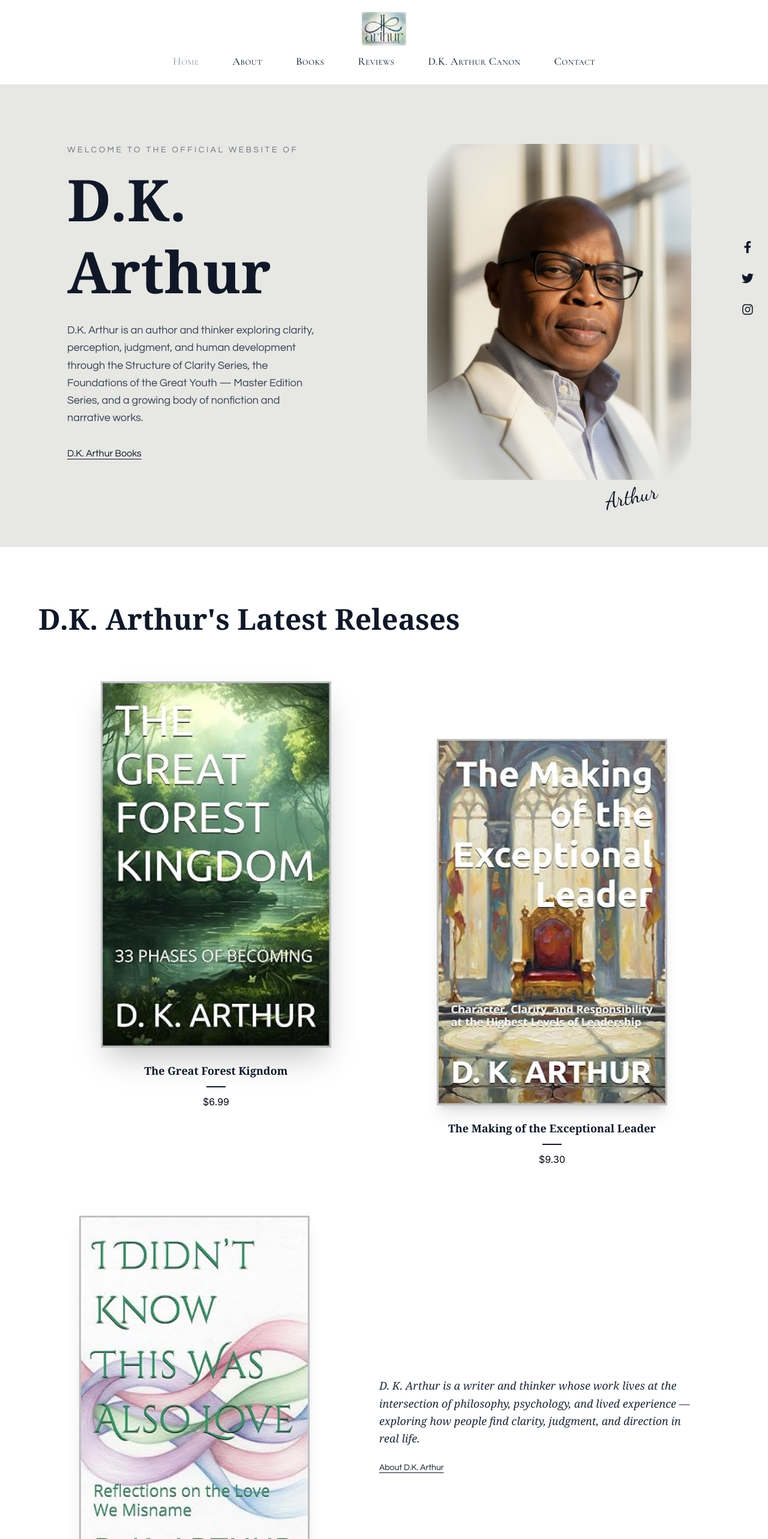
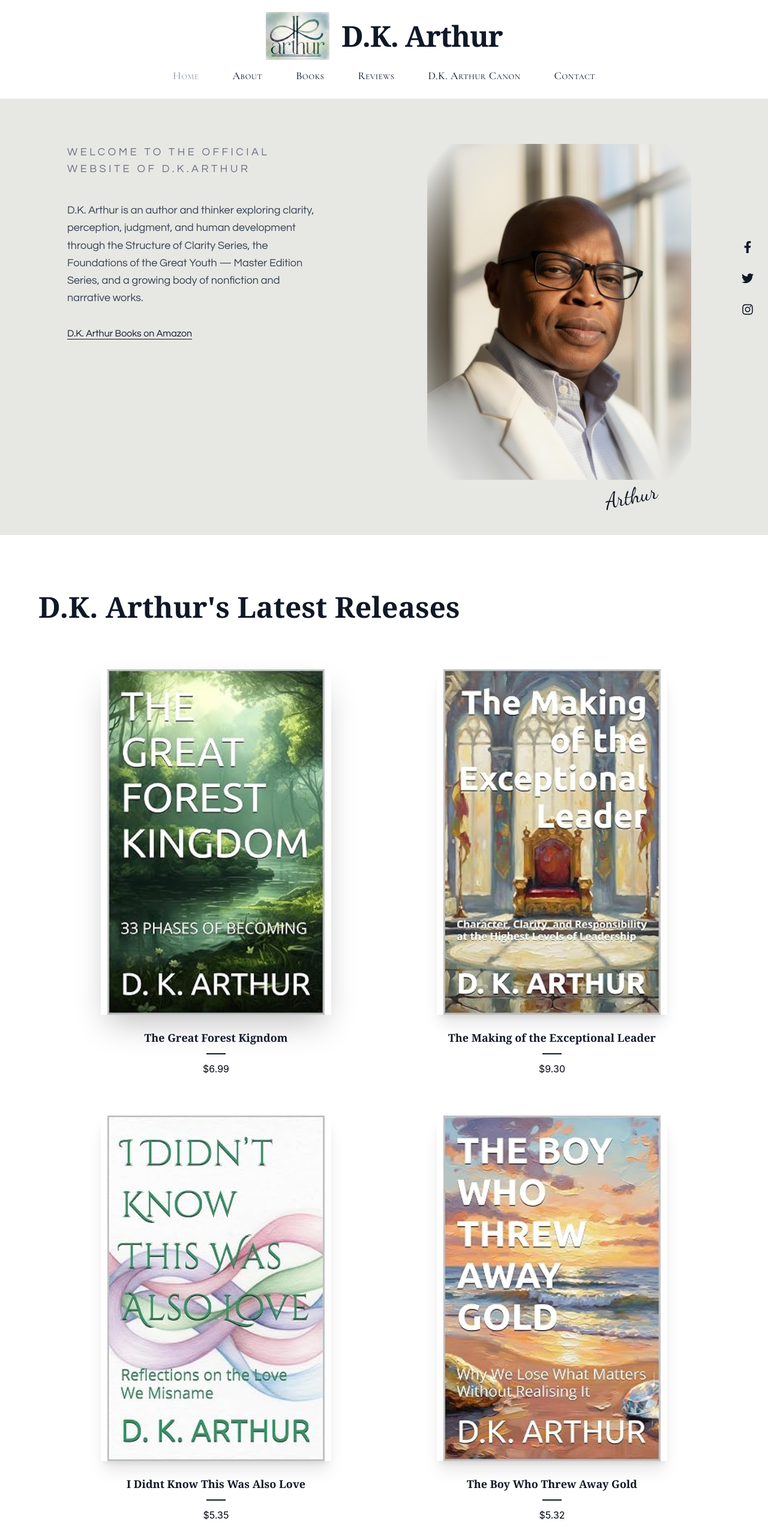
Before and after one commit to annice5/books-dkarthur, a React (Vite) app: page / in a window 1280 px wide. Shown: the top 2566 px of the page at 60% size. Built offline with nearby package versions, Linux system fonts and the light colour scheme.

Commit message:
Make changes

```diff
--- a/src/components/footer.jsx
+++ b/src/components/footer.jsx
@@ -1,5 +1,6 @@
 import React, { useState } from "react";
 import Reveal from "./reveal";
+import logo from "../assets/logo.jpg";
 
 const Footer = () => {
   const [email, setEmail] = useState("");
@@ -14,49 +15,29 @@ const Footer = () => {
   return (
     <footer className="mx-auto max-w-[1600px] bg-[#161616] px-6 py-12 text-gray-100 sm:px-8 md:px-16 md:py-16 md:pr-32 lg:px-20 lg:py-20 xl:px-28">
       <div className="grid grid-cols-1 gap-12 text-center sm:gap-14 md:grid-cols-3 md:gap-12 lg:gap-16">
-        <Reveal>
-          <p className="font-serif text-sm sm:text-base lg:text-lg">
-            For media inquiries,
-          </p>
-          <p className="font-serif text-sm sm:text-base lg:text-lg">
-            please contact agent Donna Clark
-          </p>
-          <p className="mt-6 text-sm text-gray-300 lg:text-base">
-            123-456-7890 |{" "}
-            <a
-              href="mailto:info@my-domain.com"
-              className="text-blue-300 hover:text-blue-200 break-all"
-            >
-              info@my-domain.com
-            </a>
-          </p>
-          <p className="mt-1 text-sm text-gray-300 lg:text-base">
-            500 Terry Francine Street, San Francisco
-          </p>
+
+        <Reveal className="flex items-center justify-center md:justify-start">
+          <img
+            src={logo}
+            alt="D.K. Arthur"
+            className="h-20 w-auto object-contain sm:h-24 lg:h-28"
+          />
         </Reveal>
 
    <Reveal delay={0.12}>
   <p className="font-serif text-sm sm:text-base lg:text-lg">
-            Sign up for news and updates
-          </p>
-          <p className="font-serif text-sm sm:text-base lg:text-lg">
-            from D.K. Arthur
+    Sign up for news and updates from D.K. Arthur — Enter your email here *
   </p>
 
   <form
     onSubmit={handleSubscribe}
-            className="mx-auto mt-6 max-w-xs text-left lg:max-w-sm"
+    className="mx-auto mt-4 max-w-xs text-left lg:max-w-sm md:mx-0"
   >
-            <label
-              htmlFor="footer-email"
-              className="block text-sm lg:text-base"
-            >
-              Enter your email here *
-            </label>
     <input
       id="footer-email"
       type="email"
       required
+      aria-label="Enter your email here"
       value={email}
       onChange={(e) => setEmail(e.target.value)}
       className="mt-2 w-full border-b border-gray-500 bg-transparent pb-2 text-sm text-gray-100 outline-none focus:border-gray-100 lg:text-base"
@@ -81,7 +62,6 @@ const Footer = () => {
     </button>
   </form>
 </Reveal>
-
         <Reveal delay={0.24}>
           <p className="font-serif text-sm sm:text-base lg:text-lg">
             Find more information about
@@ -109,8 +89,8 @@ const Footer = () => {
               Store Policy
             </a>
             {" | "}
-            <a
-              href="/payment-methods"
+
+             <a href="/payment-methods"
               className="text-blue-300 hover:text-blue-200"
             >
               Payment Methods
--- a/src/components/navbar.jsx
+++ b/src/components/navbar.jsx
@@ -23,13 +23,16 @@ const Navbar = () => {
 
   return (
     <header className="fixed inset-x-0 top-0 z-50 w-full bg-white">
-      <div className="flex items-center justify-center pt-4 pb-2 lg:pt-5 lg:pb-3">
-        <NavLink to="/" aria-label="D.K. Arthur — Home">
+      <div className="flex items-center justify-center gap-4 pt-4 pb-2 lg:gap-5 lg:pt-5 lg:pb-3">
+        <NavLink to="/" aria-label="D.K. Arthur — Home" className="flex items-center gap-4 lg:gap-5">
           <img
             src={logo}
-            alt="D.K. Arthur"
-            className="h-10 w-auto object-contain sm:h-12 lg:h-14"
+            alt=""
+            className="h-14 w-auto object-contain sm:h-16 lg:h-20"
           />
+          <span className="font-serif text-3xl font-bold tracking-tight text-gray-900 sm:text-4xl lg:text-5xl">
+            D.K. Arthur
+          </span>
         </NavLink>
 
         {/* Hamburger — mobile only */}
--- a/src/pages/home/components/hero.jsx
+++ b/src/pages/home/components/hero.jsx
@@ -5,19 +5,15 @@ import Reveal from '../../../components/reveal'
 
 const Hero = () => {
   return (
-    <section className="mx-auto grid min-h-screen max-w-[1600px] grid-cols-1 md:grid-cols-2">
+    <section className="mx-auto grid max-w-[1600px] grid-cols-1 md:grid-cols-2 md:min-h-[700px] lg:min-h-[780px]">
       <Reveal className="order-2 flex flex-col justify-center bg-[#e7e7e4] px-6 py-16 pt-20 sm:px-8 md:order-1 md:justify-start md:px-16 md:pt-32 lg:px-20 xl:px-28">
-        <p className="font-body text-xs uppercase tracking-[0.25em] text-gray-500 sm:text-sm">
-           Welcome to The official website of
+        <p className="font-body text-sm uppercase tracking-[0.25em] text-gray-500 sm:text-base lg:text-lg">
+          Welcome to the official
+          <br />
+          website of D.K.Arthur
         </p>
 
-        <h1 className="mt-3 font-serif text-4xl font-bold leading-tight text-gray-900 sm:text-5xl md:text-7xl lg:text-8xl">
-          D.K.
-          <br />
-          Arthur
-        </h1>
-
-        <p className="mt-6 font-body max-w-sm text-base leading-relaxed text-gray-700 lg:max-w-md lg:text-lg">
+        <p className="mt-8 font-body max-w-sm text-base leading-relaxed text-gray-700 lg:mt-10 lg:max-w-md lg:text-lg">
           D.K. Arthur is an author and thinker exploring clarity, perception, judgment, and human development through the Structure of Clarity Series, the Foundations of the Great Youth — Master Edition Series, and a growing body of nonfiction and narrative works.
         </p>
 
@@ -25,7 +21,7 @@ const Hero = () => {
           href="https://www.amazon.com/author/d.k.arthur"
           className="mt-8 w-fit text-sm text-gray-900 underline underline-offset-4 hover:text-gray-600 transition-colors font-body lg:text-base"
         >
-          D.K. Arthur Books
+          D.K. Arthur Books on Amazon
         </a>
       </Reveal>
 
--- a/src/pages/home/components/latestReleases.jsx
+++ b/src/pages/home/components/latestReleases.jsx
@@ -3,14 +3,17 @@ import { Link } from "react-router-dom";
 import latestReleaseOne from "../../../assets/latestReleaseOne.jpg";
 import latestReleaseTwo from "../../../assets/latestReleaseTwo.jpg";
 import latestReleaseThree from "../../../assets/latestReleaseThree.jpg";
+import latestReleaseFour from '../../../assets/latestReleaseFour.jpg'
 import Reveal from "../../../components/reveal";
 
 const BookCard = ({ src, alt, title, price, href, shadow = "shadow-2xl" }) => (
-  <div className="group mx-auto w-full max-w-sm">
-    <img src={src} alt={alt} className={`w-full ${shadow}`} />
+  <div className="group/card mx-auto w-full max-w-sm">
+    <div className={`aspect-[2/3] w-full bg-white ${shadow}`}>
+      <img src={src} alt={alt} className="h-full w-full object-contain" />
+    </div>
 
     <div className="relative mt-6 h-16 text-center">
-      <div className="absolute inset-0 opacity-100 transition-opacity duration-300 group-hover:opacity-0">
+      <div className="absolute inset-0 opacity-100 transition-opacity duration-300 group-hover/card:opacity-0 group-focus-within/card:opacity-0">
         <h3 className="font-serif text-base font-bold text-gray-900 sm:text-lg">
           {title}
         </h3>
@@ -21,7 +24,7 @@ const BookCard = ({ src, alt, title, price, href, shadow = "shadow-2xl" }) => (
         href={href}
         target="_blank"
         rel="noopener noreferrer"
-        className="absolute inset-0 flex items-center justify-center border border-gray-900 bg-white opacity-0 transition-opacity duration-300 group-hover:opacity-100"
+        className="absolute inset-0 flex items-center justify-center border border-gray-900 bg-white opacity-0 transition-opacity duration-300 hover:opacity-100 focus:opacity-100 group-hover/card:opacity-100"
       >
         <span className="font-serif text-sm font-bold italic text-gray-900">
           Buy Now
@@ -51,7 +54,7 @@ const LatestReleases = () => {
           />
         </Reveal>
 
-        <Reveal delay={0.2} className="md:mt-24">
+        <Reveal delay={0.2}>
           <BookCard
             src={latestReleaseTwo}
             alt="The Making of the Exceptional Leader"
@@ -63,7 +66,7 @@ const LatestReleases = () => {
         </Reveal>
       </div>
 
-      <div className="mt-16 grid grid-cols-1 items-center gap-12 md:mt-24 md:grid-cols-2">
+      <div className="mt-16 grid grid-cols-1 gap-16 sm:ml-4 md:ml-16 md:mt-20 md:grid-cols-2 md:gap-24">
         <Reveal>
           <BookCard
             src={latestReleaseThree}
@@ -75,20 +78,15 @@ const LatestReleases = () => {
           />
         </Reveal>
 
-        <Reveal delay={0.15}>
-          <p className="font-serif text-base italic leading-relaxed text-gray-800 sm:text-lg">
-            D. K. Arthur is a writer and thinker whose work lives at the
-            intersection of philosophy, psychology, and lived experience —
-            exploring how people find clarity, judgment, and direction in real
-            life.
-          </p>
-
-          <Link
-            to="/about"
-            className="mt-6 inline-block font-body text-sm text-gray-900 underline underline-offset-4 hover:text-gray-600 transition-colors"
-          >
-            About D.K. Arthur
-          </Link>
+        <Reveal>
+          <BookCard
+            src={latestReleaseFour}
+            alt="The Boy Who threw away Gold"
+            title="The Boy Who Threw Away Gold"
+            price="5.32"
+            href="https://www.amazon.com/author/d.k.arthur"
+            shadow="shadow-xl"
+          />
         </Reveal>
       </div>
     </section>
--- a/src/pages/home/components/reviews.jsx
+++ b/src/pages/home/components/reviews.jsx
@@ -4,18 +4,18 @@ import Reveal from "../../../components/reveal";
 const reviews = [
   {
     quote:
-      "A gripping tale that lingers long after the last page. Daniel Arthur has crafted something rare—a story that feels both intimate and epic.",
+      "Closure should occur at the speed of reality, not at the speed of discomfort.",
     source: "D.K. Arthur",
   },
   {
     quote:
-      "Arthur's prose is sharp, unsentimental, and quietly devastating. This is the kind of book you press into a friend's hands and say, 'You have to read this.'",
+     "Greatness is not discovered in a moment. It is formed through foundations.",
     source: "D.K. Arthur",
     showReadMore: true,
   },
   {
     quote:
-      "A masterclass in pacing and voice. Arthur writes with the confidence of someone twice his experience, and it shows on every page.",
+     "Every decision reveals the quality of the judgement behind it.",
     source: "D.K. Arthur",
   },
 ];
```
Lines whose indentation alone changed are shown as unchanged.
